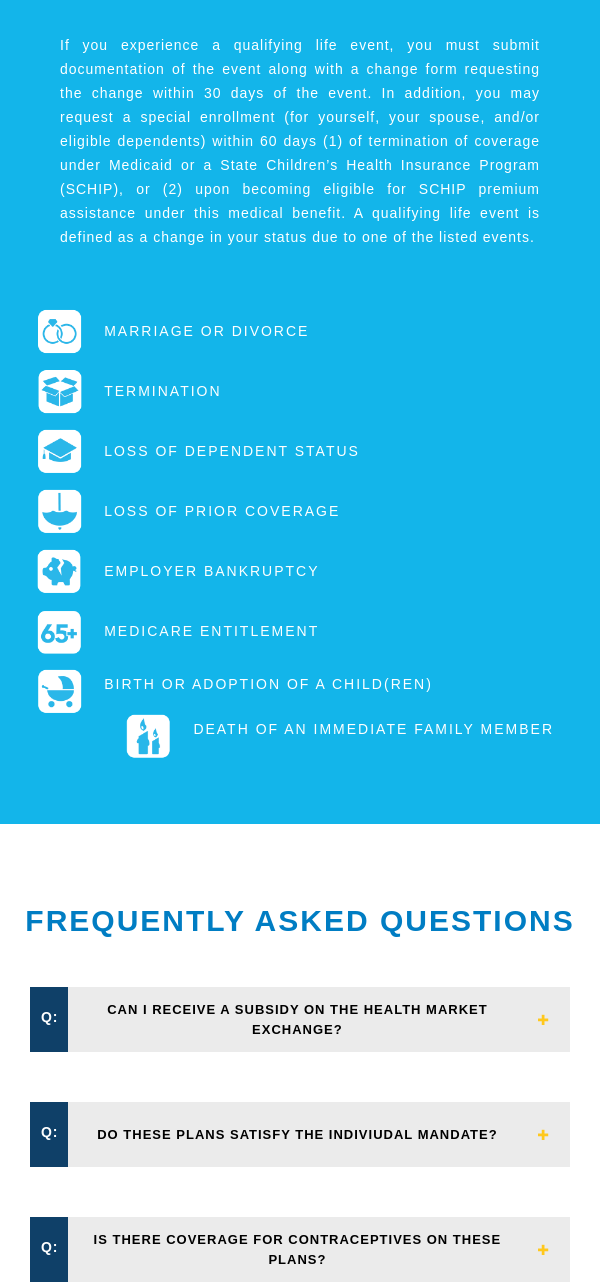
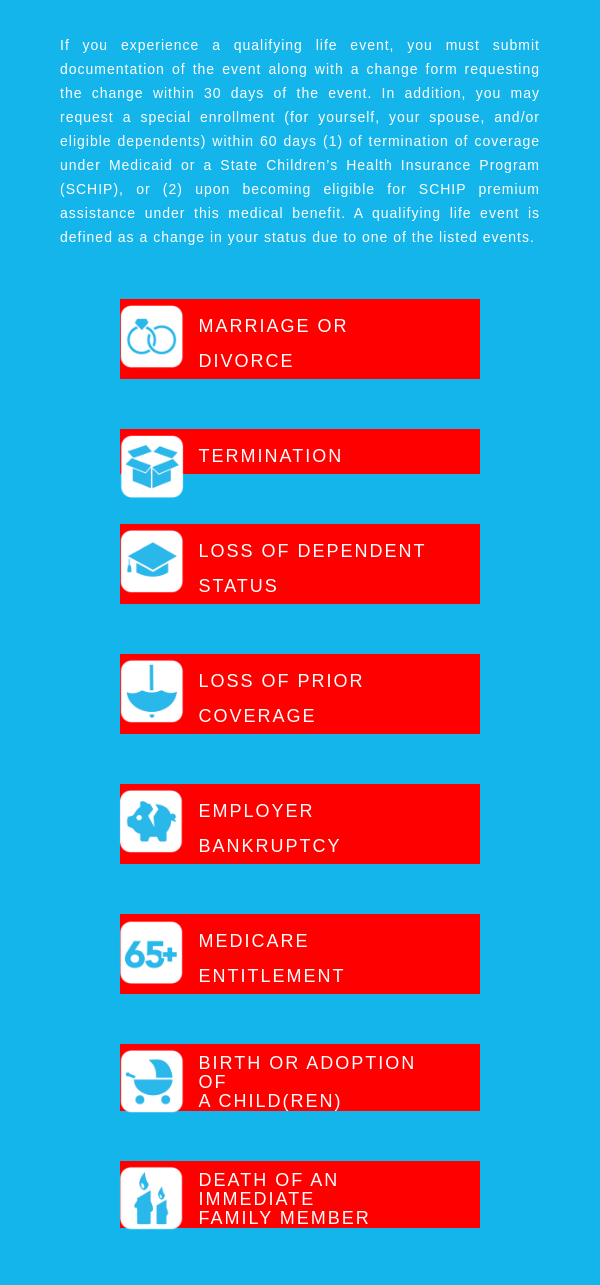
Before and after one commit to igrozeva13/FAQ, a plain HTML site: page index.html in a window 600 px wide. Shown: the part 3803-5088 px from the top of the page. Drawn offline with nearby package versions, Linux system fonts and the light colour scheme; files whose address does not match are found by name.

Commit message:
QLE updates

```diff
--- a/index.html
+++ b/index.html
@@ -312,12 +312,12 @@
           <div id="row">
             <div class="QLE col-md-6" id="last-one">
                 <div>
-                  <img class="QLE-icon" src="img/QLE-icons-04.png"><h4 class="white-text left-justified bottom">BIRTH OR ADOPTION OF A CHILD(REN)</h4>
+                  <img class="QLE-icon" src="img/QLE-icons-04.png"><h4 class="white-text left-justified bottom">BIRTH OR ADOPTION OF <br>A CHILD(REN)</h4>
                 </div>
             </div>
             <div class="QLE col-md-6" id="last-one">
                 <div>
-                  <img class="QLE-icon" src="img/QLE-icons-05.png"><h4 class="white-text left-justified bottom">DEATH OF AN IMMEDIATE FAMILY MEMBER</h4>
+                  <img class="QLE-icon" src="img/QLE-icons-05.png"><h4 class="white-text left-justified bottom">DEATH OF AN IMMEDIATE <br>FAMILY MEMBER</h4>
                 </div>
             </div>
           </div>
--- a/styles/main.css
+++ b/styles/main.css
@@ -696,7 +696,8 @@ ul {
   background-color: #13b5ea; /* light blue */
 }
 
-@media only screen and (min-width : 764px) {
+@media only screen and (min-width : 1201px) {
+
 .QLE-icon {
   height: 75px;
   padding: 5px;
@@ -717,23 +718,94 @@ ul {
   padding-bottom: 5%;
 } }
 
+
+/* ------------------------------------------------ QLE-midsize tablet --------------------------------------- */
+@media only screen and (min-width : 765px) and (max-width: 1200px){
+  .QLE {
+    background-color: green;
+    margin-left: 10%;
+    margin-right: 10%;
+  }
+
+  .QLE-icon {
+    height: 55px;
+    padding: 5px 15px 5px 0px;
+    float: left;
+    margin-left: -5%;
+  }
+
+  .top{
+    padding-top: 10px;
+  }
+
+  .bottom {
+    padding-top: 10px;
+    line-height: 19px;
+  }
+
+  .box {
+    padding-bottom: 10%;
+  }
+
+  .box h4 {
+    font-size: 12px;
+    }
+}
+
+/* ------------------------------------------------ QLE-small tablet --------------------------------------- */
+@media only screen and (min-width : 461px) and (max-width: 764px){
+  .QLE {
+    background-color: red;
+    margin-left: 20%;
+    margin-right: 20%;
+    margin-bottom: 50px;
+  }
+
+  .QLE-icon {
+    height: 75px;
+    padding: 5px 15px 5px 0px;
+    float: left;
+    margin-left: -5%;
+  }
+
+  .top{
+    padding-top: 10px;
+  }
+
+  .bottom {
+    padding-top: 10px;
+    line-height: 19px;
+  }
+
+  .box {
+    padding-bottom: 10%;
+  }
+
+  .box h4 {
+    font-size: 18px;
+    }
+}
+
 /* ------------------------------------------------ QLE-mobile --------------------------------------- */
-@media only screen and (max-width : 763px) {
+@media only screen and (max-width : 460px) {
+.QLE {
+  margin-left: 10%;
+  margin-right: 10%;
+}
+
 .QLE-icon {
   height: 55px;
-  padding: 5px 5px 5px 5px;
-  margin-left: 3%;
-  margin-right: 3%;
-  margin-top: 5px;
+  padding: 5px 15px 5px 0px;
   float: left;
+  margin-left: -5%;
 }
 
 .top{
-  padding-top: 15px;
+  padding-top: 10px;
 }
 
 .bottom {
-  padding-top: 16px;
+  padding-top: 10px;
   line-height: 19px;
 }
 
@@ -742,7 +814,7 @@ ul {
 }
 
 .box h4 {
-  font-size: 14px;
+  font-size: 12px;
   }
 
 }
```
